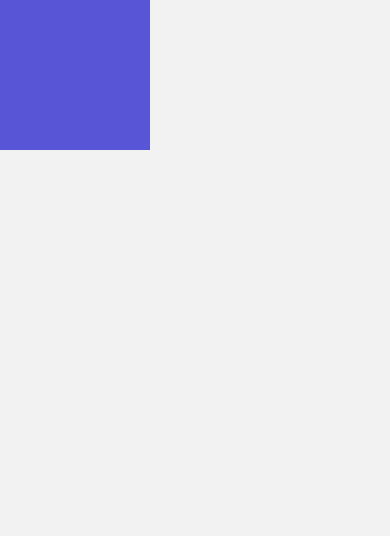
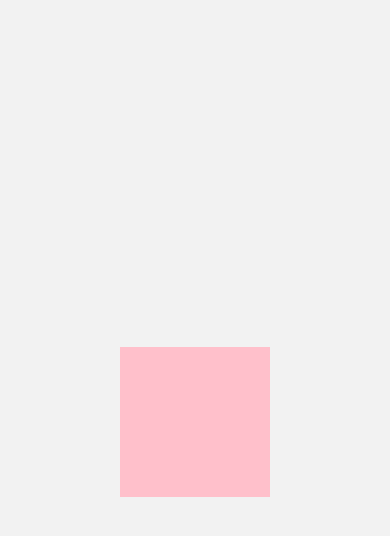
Before and after one commit to armandotechno/RNComponents, a React Native app: screen /Animation102Screen in a window 390 px wide. Shown: the top 536 px of the page. Built offline with nearby package versions, Linux system fonts and the light colour scheme.

Commit message:
Animated ValueXY

```diff
--- a/src/screens/Animation102Screen.tsx
+++ b/src/screens/Animation102Screen.tsx
@@ -1,18 +1,44 @@
-import { View, StyleSheet } from 'react-native'
+import { useRef } from 'react';
+import { View, StyleSheet, Animated, PanResponder } from 'react-native'
 
 export default function Animation102Screen() {
+
+  const pan = useRef(new Animated.ValueXY()).current;
+
+  const panResponder = PanResponder.create({
+    onStartShouldSetPanResponder: () => true,
+    onPanResponderMove: Animated.event([
+      null,
+      { dx: pan.x, dy: pan.y },
+    ], {
+      useNativeDriver: false
+    }),
+    onPanResponderRelease: () => {
+      Animated.spring(
+        pan,
+        { toValue: { x: 0, y: 0}, useNativeDriver: false },
+      ).start();
+    },
+  });
+
   return (
-    <View style={{ flex: 1 }}>
-
-        <View style={ styles.purpleBox }/>
-
+    <View style={styles.container}>
+      <Animated.View
+        {...panResponder.panHandlers}
+        style={[pan.getLayout(), styles.box]}
+      />
     </View>
   )
 }
 
 const styles = StyleSheet.create({
-    purpleBox: {
-        backgroundColor: '#5856D6',
+    container: {
+      flex: 1,
+      alignItems: 'center',
+      justifyContent: 'center'
+    },
+    box: {
+        backgroundColor: 'pink',
         width: 150,
         height: 150,
     }
```
